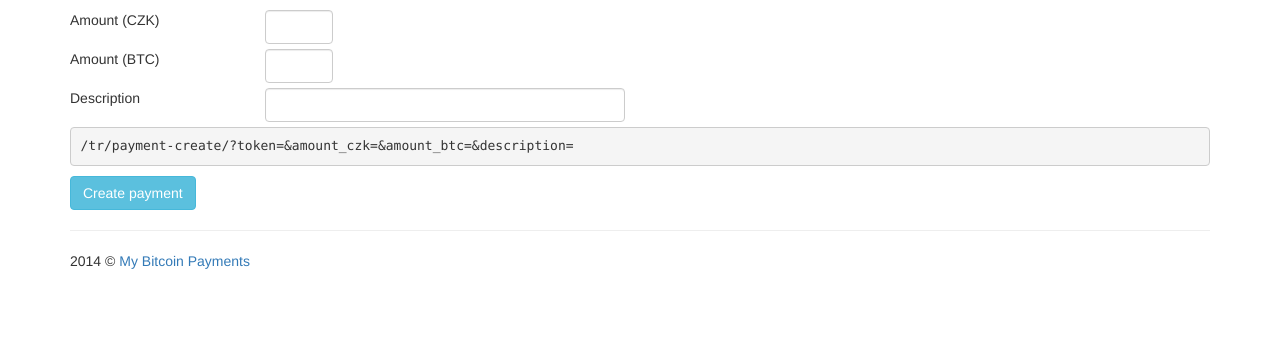
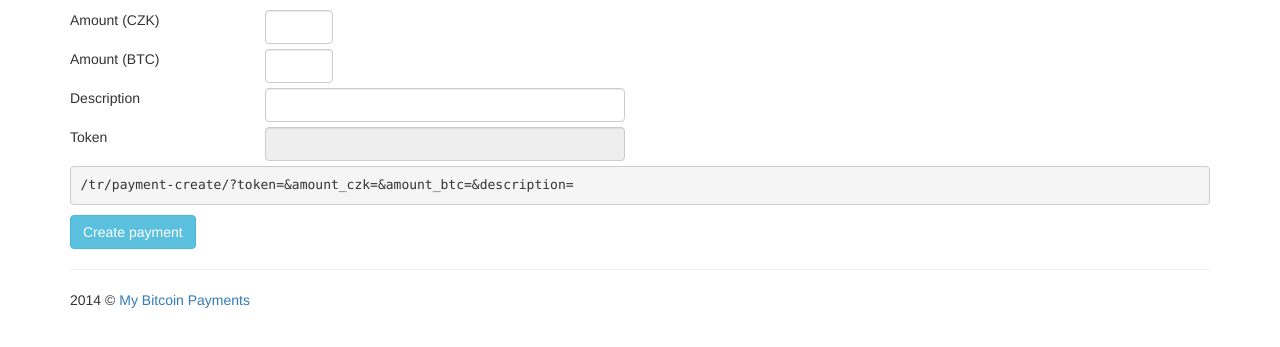
Before and after one commit to ondrejsika/mbp, a Django app: template transaction/templates/transaction/creator.html in a window 1280 px wide. Shown: the part 131-478 px from the top of the page. Run offline with Django 3.2, Linux system fonts and the light colour scheme; the template is opened without the code that fills it, so the values that code supplies are empty; parts of the project's set-up code (start-up, migrations or seed data) failed here and were passed over; some libraries are stand-ins or nearby versions.

Commit message:
update creator, add creator to detail & dashboard

```diff
--- a/profile/templates/profile/detail.html
+++ b/profile/templates/profile/detail.html
@@ -4,6 +4,7 @@
     <h1>Profile - {{ profile.name }}</h1>
     <p>
         <a href="{% url 'profile:edit' profile.id %}" class="btn-sm btn-info">Edit</a>
+        <a href="{% url 'tr:creator' profile.id %}" class="btn-sm btn-info">Create payment</a>
     </p>
     <div class="row">
         <div class="col-lg-12">
--- a/transaction/templates/transaction/creator.html
+++ b/transaction/templates/transaction/creator.html
@@ -28,6 +28,14 @@
                 <input class="form-control" data-ng-model="description" type="text">
             </div>
         </div>
+        <div class="row" style="margin-bottom: 5px">
+            <div class="col-lg-2">
+                Token
+            </div>
+            <div class="col-lg-4">
+                <input class="form-control" type="text" value="{{ profile.token }}" disabled>
+            </div>
+        </div>
         <pre>{{ ORIGIN }}{% url 'tr:payment_create' %}?token={{ profile.token }}&amount_czk={% verbatim %}{{ amount_czk }}&amount_btc={{ amount_btc }}&description={{ description }}{% endverbatim %}</pre>
         <a target="_blank" class="btn btn-info" href="{{ ORIGIN }}{% url 'tr:payment_create' %}?token={{ profile.token }}&amount_czk={% verbatim %}{{ amount_czk }}&amount_btc={{ amount_btc }}&description={{ description }}{% endverbatim %}">Create payment</a></a>
     </div>
```
Also changed, not shown: account/templates/account/dashboard.html (+5 -2 lines).
